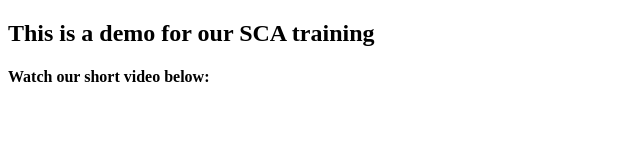
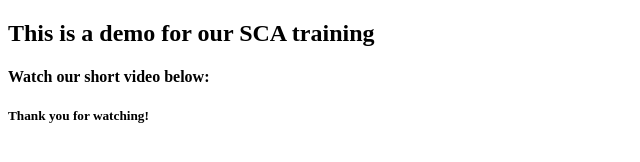
Before and after one commit to tomisinlalude/sca-training, a plain HTML site: page demo.html in a window 1280 px wide. Shown: the whole page, without its empty margins (0-640 px from the left). Drawn offline with Linux system fonts and the light colour scheme.

Commit message:
Add thank you message

```diff
--- a/demo.html
+++ b/demo.html
@@ -8,5 +8,6 @@
   <body>
       <h2> This is a demo for our SCA training</h2>
       <h4>Watch our short video below: </h4>
+      <h5>Thank you for watching!</h5>
   </body>
 </html>
```
